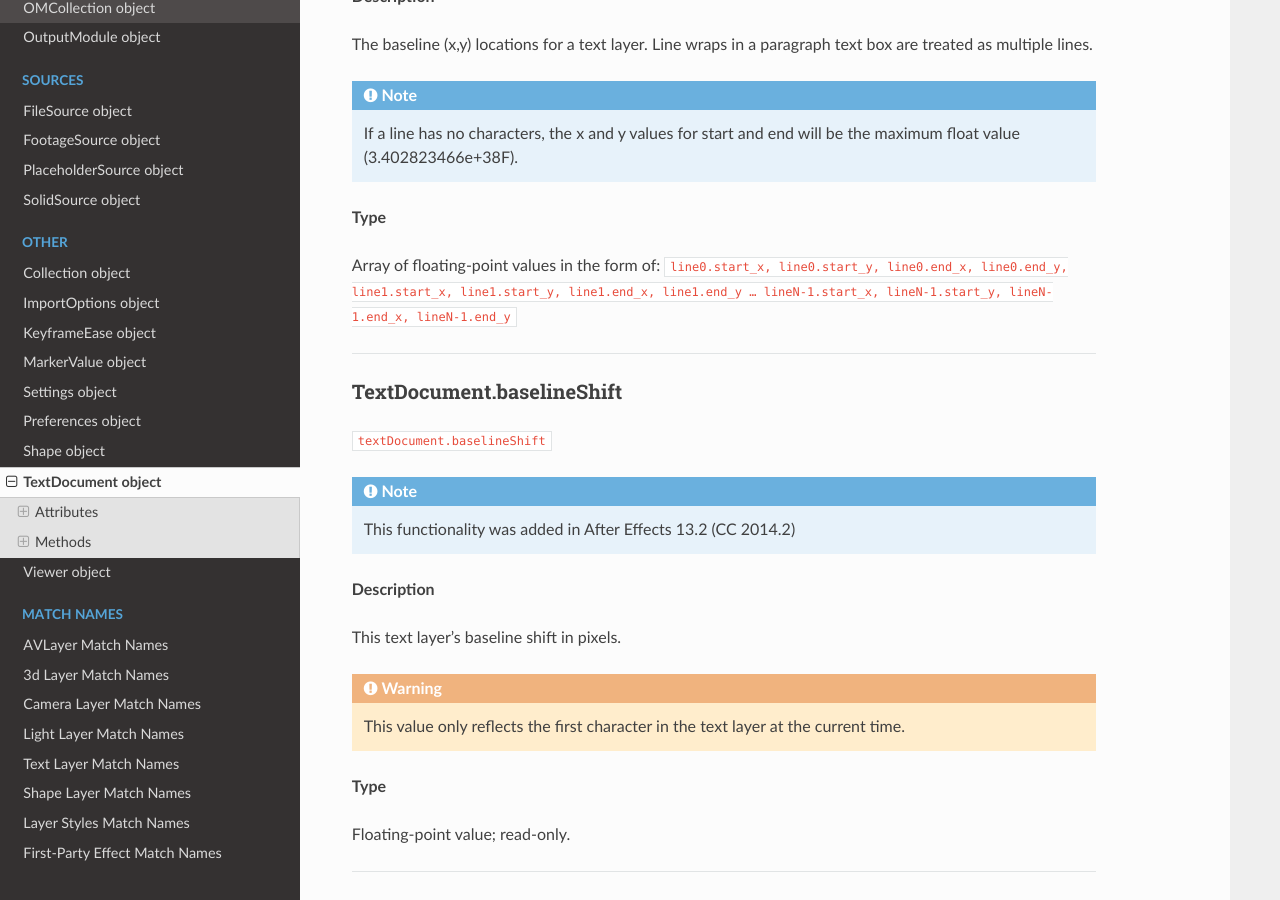
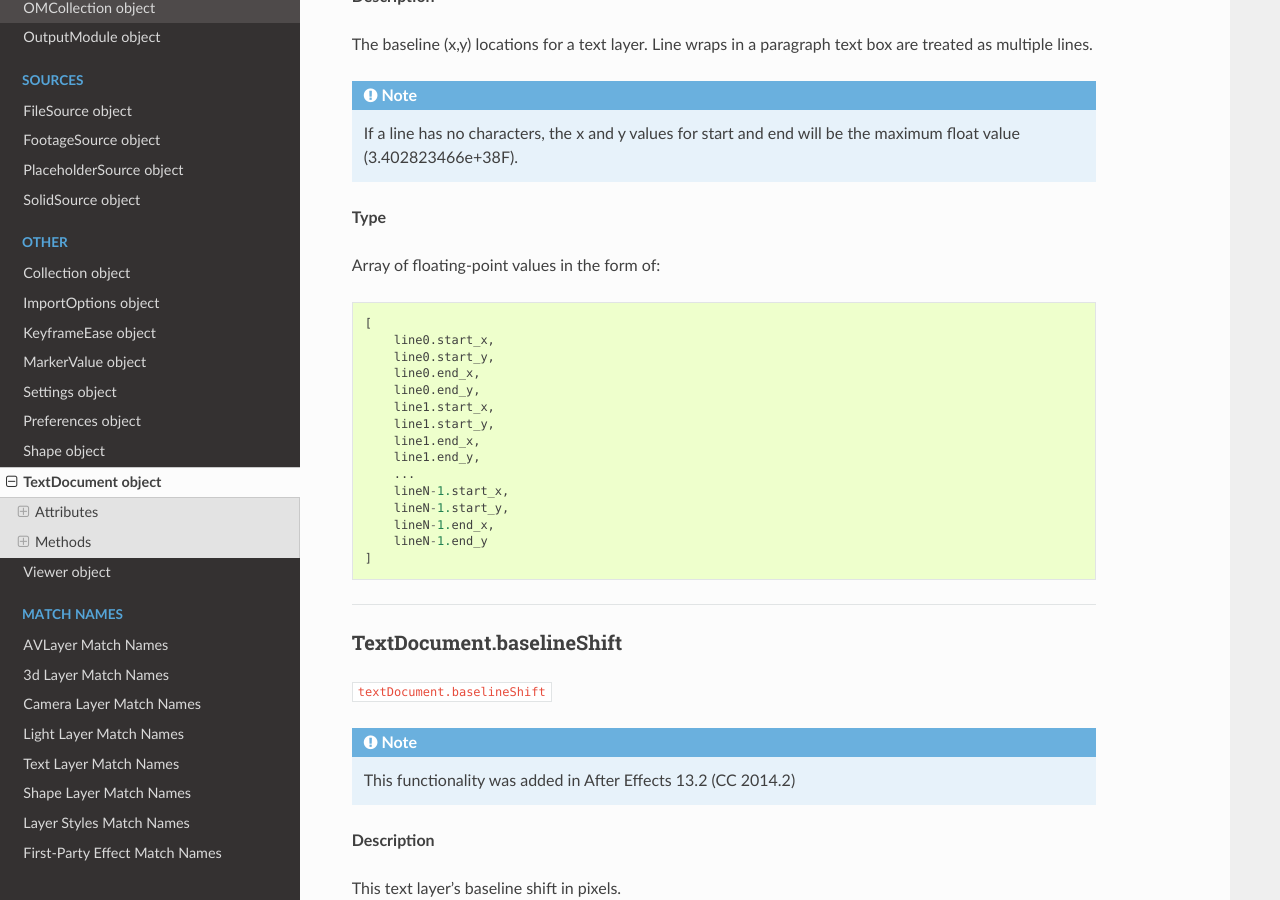
Before and after one commit to docsforadobe/after-effects-scripting-guide, a Sphinx documentation site: the page built from docs/other/textdocument.rst, in a window 1280 px wide and 900 px high, scrolled down 2596 px. Built offline with Sphinx 7.4.7 and the Read the Docs theme 2.0.0, drawn with Linux system fonts in a browser that asks for light colours.

Commit message:
Swap curly quotes with straight

```diff
--- a/docs/general/globals.rst
+++ b/docs/general/globals.rst
@@ -110,8 +110,8 @@ Floating-point, pseudo-random number in the range [0, 1].
         // use new generateRandomNumber() instead
 
         x = 400*(generateRandomNumber()) – 200;
-        currentPos = myComp.layer(i).property(“Position”).value;
-        myComp.layer(i).property(“Position”).setValue([currentPos[0]+x,currentPos[1]]);
+        currentPos = myComp.layer(i).property("Position").value;
+        myComp.layer(i).property("Position").setValue([currentPos[0]+x,currentPos[1]]);
     }
 
 ----
--- a/docs/introduction/changelog.rst
+++ b/docs/introduction/changelog.rst
@@ -92,7 +92,7 @@ What's new and changed for scripting?
 ************************************************************************************************************************************
 
 - Buttons in ScriptUI panels have been reverted to the rectangular appearance seen in After Effects 14.1 and previous releases.
-- The :ref:`AVItem.setProxyToNone` scripting method no longer fails with an error message, “After Effects error: AEGP trying to add invalid footage”.
+- The :ref:`AVItem.setProxyToNone` scripting method no longer fails with an error message, "After Effects error: AEGP trying to add invalid footage".
 - The :ref:`System.callSystem` scripting method now waits for all tasks called by the command to complete, instead of failing when the command takes a long time to complete.
 
 ----
@@ -122,9 +122,9 @@ What's new and changed for scripting?
 	- Added: :ref:`Project.resolveConflict`
 
 - Drop-down menus in ScriptUI panels are no longer clipped on HiDPI displays on Windows.
-- The appearance of buttons, sliders, disclosure triangles (“twirly arrow”), scroll bar, progress bar, radio buttons, and checkboxes in ScriptUI embedded panels have been updated to match the appearance of After Effects native controls.
+- The appearance of buttons, sliders, disclosure triangles ("twirly arrow"), scroll bar, progress bar, radio buttons, and checkboxes in ScriptUI embedded panels have been updated to match the appearance of After Effects native controls.
 - After Effects no longer crashes when the :ref:`TextDocument.compPointToSource` scripting method is used with a 3D text layer.
-- The match name of the Fast Box Blur effect is “ADBE Box Blur2”. The older match name “ADBE Box Blur” will continue to work: when used to add the effect, “ADBE Box Blur” will apply the Fast Box Blur effect, but with the older name “Box Blur”; the Iterations parameter will be set to the new default of 3.
+- The match name of the Fast Box Blur effect is "ADBE Box Blur2". The older match name "ADBE Box Blur" will continue to work: when used to add the effect, "ADBE Box Blur" will apply the Fast Box Blur effect, but with the older name "Box Blur"; the Iterations parameter will be set to the new default of 3.
 
 ----
 
--- a/docs/introduction/overview.rst
+++ b/docs/introduction/overview.rst
@@ -43,7 +43,7 @@ After Effects includes a script editor and debugger, the ExtendScript Toolkit (E
 
 To start the ESTK, choose File > Scripts > Open Script Editor.
 
-If you choose to use another text editor to create, edit, and save scripts, be sure to choose an application that does not automatically add header information when saving files and that saves with Unicode (UTF-8) encoding. In many text editors, you can set preferences for saving with UTF-8 encoding. Some applications (such as Microsoft Word) by default add header information to files that can cause “line 0” errors in scripts, causing them to fail.
+If you choose to use another text editor to create, edit, and save scripts, be sure to choose an application that does not automatically add header information when saving files and that saves with Unicode (UTF-8) encoding. In many text editors, you can set preferences for saving with UTF-8 encoding. Some applications (such as Microsoft Word) by default add header information to files that can cause "line 0" errors in scripts, causing them to fail.
 
 For detailed information on the ExtendScript Toolkit, see the JavaScript Tools Guide.
 
@@ -130,7 +130,7 @@ Alternatively, you could display a dialog box asking for the location of the JSX
 .. note::
      This documentation is incorrect, the correct invocation in this instance is :code:`DoScriptFile`
 
-Finally, this script is perhaps most useful when you are working directly on editing a JSX script and want to send it to After Effects for testing or to run. To use it effectively you must enter the application that contains the open JSX file (in this example it is TextEdit); if you do not know the proper name of the application, type in your best guess to replace “TextEdit” and AppleScript prompts you to locate it.
+Finally, this script is perhaps most useful when you are working directly on editing a JSX script and want to send it to After Effects for testing or to run. To use it effectively you must enter the application that contains the open JSX file (in this example it is TextEdit); if you do not know the proper name of the application, type in your best guess to replace "TextEdit" and AppleScript prompts you to locate it.
 
 Simply highlight the script text that you want to run, and then activate this AppleScript:
 
--- a/docs/other/textdocument.rst
+++ b/docs/other/textdocument.rst
@@ -128,7 +128,23 @@ The baseline (x,y) locations for a text layer. Line wraps in a paragraph text bo
 
 **Type**
 
-Array of floating-point values in the form of: ``line0.start_x, line0.start_y, line0.end_x, line0.end_y, line1.start_x, line1.start_y, line1.end_x, line1.end_y … lineN-1.start_x, lineN-1.start_y, lineN-1.end_x, lineN-1.end_y``
+Array of floating-point values in the form of::
+
+  [
+      line0.start_x,
+      line0.start_y,
+      line0.end_x,
+      line0.end_y,
+      line1.start_x,
+      line1.start_y,
+      line1.end_x,
+      line1.end_y,
+      ...
+      lineN-1.start_x,
+      lineN-1.start_y,
+      lineN-1.end_x,
+      lineN-1.end_y
+  ]
 
 ----
 
@@ -398,7 +414,7 @@ TextDocument.fontStyle
 
 **Description**
 
-String with style information, e.g., “bold”, “italic”
+String with style information, e.g., "bold", "italic"
 
 .. warning::
   This value only reflects the first character in the text layer at the current time.
@@ -475,7 +491,7 @@ TextDocument.leading
 
 **Description**
 
-The text layer’s spacing between lines.
+The text layer's spacing between lines.
 
 .. warning::
    If the text layer has different leading settings for each line, this attribute returns the setting for the first line.
--- a/docs/properties/property.rst
+++ b/docs/properties/property.rst
@@ -1200,7 +1200,7 @@ Sets the ``in`` and ``out`` interpolation types for the specified keyframe.
               -  ``KeyframeInterpolationType.BEZIER``
               -  ``KeyframeInterpolationType.HOLD``
 ``outType``   (Optional) The outgoing interpolation type. If not supplied, the
-              ‘out' type is set to the ``inType`` value. A
+              'out' type is set to the ``inType`` value. A
               ``KeyframeInterpolationType`` enumerated value; one of:
 
               -  ``KeyframeInterpolationType.LINEAR``
@@ -1241,8 +1241,8 @@ Sets parameters for a Dropdown Menu Control's Menu Property. This method will ov
               - Only strings are allowed.
               - Empty item strings are not allowed.
               - Duplicate item strings are not allowed.
-              - The character “|” is not allowed in the item strings.
-              - The string “(-“ - can be specified as of the item strings. These appear as separator lines in the dropdown menu. The separator lines will claim an index for each of themselves.
+              - The character "|" is not allowed in the item strings.
+              - The string "(-" - can be specified as of the item strings. These appear as separator lines in the dropdown menu. The separator lines will claim an index for each of themselves.
 ============= ===================================================
 
 .. note::
```
